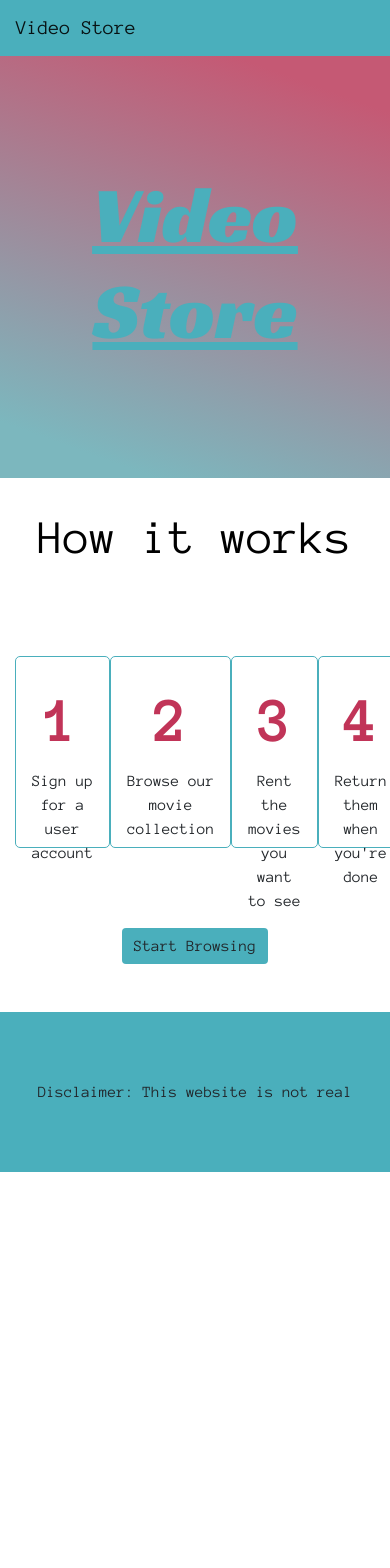
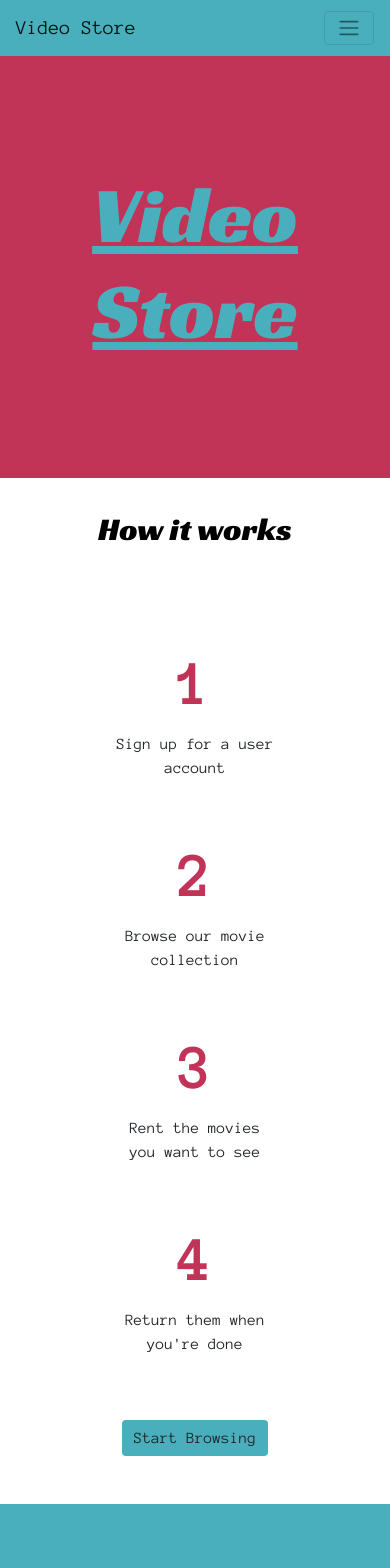
Before and after one commit to fishj123/Video-Store, a React (Create React App) app: page / in a window 390 px wide. Shown: the top 1568 px of the page. Before the commit the page ends 1172 px from the top, so only its background shows below. Built offline with nearby package versions, Linux system fonts and the light colour scheme.

Commit message:
media queries for mobile screen sizes

```diff
--- a/public/index.html
+++ b/public/index.html
@@ -36,5 +36,11 @@
       To begin the development, run `npm start` or `yarn start`.
       To create a production bundle, use `npm run build` or `yarn build`.
     -->
+    <script src="https://code.jquery.com/jquery-3.3.1.slim.min.js"
+      integrity="sha384-q8i/X+965DzO0rT7abK41JStQIAqVgRVzpbzo5smXKp4YfRvH+8abtTE1Pi6jizo" crossorigin="anonymous"></script>
+    <script src="https://cdnjs.cloudflare.com/ajax/libs/popper.js/1.14.7/umd/popper.min.js"
+      integrity="sha384-UO2eT0CpHqdSJQ6hJty5KVphtPhzWj9WO1clHTMGa3JDZwrnQq4sF86dIHNDz0W1" crossorigin="anonymous"></script>
+    <script src="https://stackpath.bootstrapcdn.com/bootstrap/4.3.1/js/bootstrap.min.js"
+      integrity="sha384-JjSmVgyd0p3pXB1rRibZUAYoIIy6OrQ6VrjIEaFf/nJGzIxFDsf4x0xIM+B07jRM" crossorigin="anonymous"></script>
   </body>
 </html>
--- a/src/components/home.jsx
+++ b/src/components/home.jsx
@@ -9,6 +9,9 @@ class Home extends Component {
         <div className="row">
           <div className="col-md-12 hero">
             <h1>Video Store</h1>
+            <div className="hero-img-container">
+              <img className="camera-img" src="/images/camera.png" alt=""/>
+            </div>
           </div>
           <div className="col-md-12 how-it-works">
             <h3>How it works</h3>
@@ -28,7 +31,7 @@ class Home extends Component {
             </div>
           </div>
           <div className="col-md-12 mb-5">
-            <button className="btn my-btn-primary">Start Browsing</button>
+            <Link to="/catalogue" className="btn my-btn-primary">Start Browsing</Link>
           </div>
         </div>
       </React.Fragment>
--- a/src/components/movies.jsx
+++ b/src/components/movies.jsx
@@ -21,6 +21,7 @@ class Movies extends Component {
   };
 
   async componentDidMount() {
+    window.scrollTo(0, 0)
     const { data: movies } = await getMovies();
     const { data } = await getGenres();
     const genres = [{ _id: "", name: "All Genres" }, ...data];
@@ -80,7 +81,7 @@ class Movies extends Component {
 
     return (
       <div className="row content-container">
-        <div className="col-md-3">
+        <div className="col-md-12 col-xl-3">
           <GenresList
             genres={this.state.genres}
             currentGenre={this.state.currentGenre}
@@ -97,7 +98,7 @@ class Movies extends Component {
           />
         </div>
 
-        <div className="col-md-9">
+        <div className="col-md-12 col-xl-9">
           <h3>Movies</h3>
           {this.state.movies.length === 0 && (
             <div className="d-flex justify-content-center mt-5">
--- a/src/components/navbar.jsx
+++ b/src/components/navbar.jsx
@@ -11,8 +11,11 @@ class NavBar extends Component {
         <NavLink className="navbar-brand" to="/">
           Video Store
         </NavLink>
-        <div className="collapse navbar-collapse" id="navbarNav">
-          <ul className="navbar-nav">
+        <button className="navbar-toggler" type="button" data-toggle="collapse" data-target="#navbarSupportedContent" aria-controls="navbarSupportedContent" aria-expanded="false" aria-label="Toggle navigation">
+          <span className="navbar-toggler-icon"></span>
+        </button>
+        <div className="collapse navbar-collapse"  id="navbarSupportedContent">
+          <ul className="navbar-nav mr-auto">
             <li className="nav-item">
               <NavLink className="nav-link" to="/">
                 Home
--- a/src/components/userDashboard.jsx
+++ b/src/components/userDashboard.jsx
@@ -28,7 +28,7 @@ class UserDashboard extends Component {
     return (
       <div className="content-container">
         <div className="row">
-          <section className="col-md-3 dash-column-left">
+          <section className="col-md-12 col-xl-3 dash-column-left">
             <h3>My Rentals</h3>
             <ul className="list-group">
               {user.rentals.map(movie => (
@@ -38,7 +38,7 @@ class UserDashboard extends Component {
               ))}
             </ul>
           </section>
-          <section className="col-md-9" style={{minHeight: "70vh"}}>
+          <section className="col-md-12 col-xl-9" style={{minHeight: "70vh"}}>
 
           {user.isAdmin && <section>
             <h3>Admin Dashboard - {user.name}</h3>
--- a/src/index.css
+++ b/src/index.css
@@ -78,15 +78,26 @@ code {
   color: var(--light-color);
   height: 50vh;
   background: rgb(193, 52, 88);
-  background: linear-gradient(
-    200deg,
-    rgb(197, 89, 116) 10%,
-    rgb(124, 183, 190) 90%
-  );
+
+}
+
+.hero-img-container {
+  height: 30rem;
+  width: 30rem;
+  position: absolute;
+  right: 0;
+  top: 100%;
+}
+
+.camera-img {
+  background-blend-mode: darken;
+  max-width: 100%;
+  max-height: 100%;
 }
 
 .how-it-works h3 {
   color: black;
+  font-family: "Racing Sans One";
 }
 
 .how-it-works {
@@ -101,14 +112,28 @@ code {
   justify-content: space-around;
   align-items: center;
   height: 20rem;
-  padding-bottom: 2rem;
+  padding: 0 15rem 2rem 15rem;
+}
+
+@media only screen and (max-width: 801px) {
+  .home-boxes-container {
+    flex-direction: column;
+    height: auto;
+    padding: 2rem;
+  }
+}
+
+@media only screen and (max-width: 500px) {
+  .camera-img {
+    display: none;
+  }
 }
 
 .how-it-works-boxes {
   width: 12rem;
   height: 12rem;
   border-radius: 5px;
-  border: 1px solid var(--primary-color);
+  /* border: 1px solid var(--primary-color); */
   display: flex;
   flex-direction: column;
   align-items: center;
@@ -146,6 +171,25 @@ code {
   min-height: 100vh;
 }
 
+@media only screen and (max-width: 1441px) {
+  .movies-grid {
+    grid-template-columns: repeat(3, 1fr);
+}
+}
+
+@media only screen and (max-width: 920px) {
+  .movies-grid {
+    grid-template-columns: repeat(2, 1fr);
+}
+}
+
+@media only screen and (max-width: 650px) {
+  .movies-grid {
+    grid-template-columns: repeat(1, 1fr);
+}
+}
+
+
 .img-container {
   height: 20rem;
   width: 15rem;
@@ -179,6 +223,7 @@ code {
   background-color: var(--primary-color);
 }
 
+
 #sort {
   width: 50%;
 }
@@ -188,11 +233,47 @@ code {
   padding-left: 0.5rem;
 }
 
+@media only screen and (max-width: 650px) {
+  .pagination {
+    display: flex;
+    justify-content: center;
+}
+
+.order-by {
+  display: flex;
+  flex-direction: column;
+  align-items: center;
+}
+
+.content-container {
+  padding: 1rem;
+  padding-top: 3rem;
+}
+}
+
 /* movie page styles */
 
 .movie-page-img-container {
   height: 30rem;
   width: 20rem;
+}
+
+@media only screen and (max-width: 801px) {
+  .movie-page-img-container {
+  height: 15rem;
+  width: 10rem;
+  margin: auto;
+  margin-bottom: 2rem;
+}
+
+}
+
+@media only screen and (max-width: 801px) {
+  .movie-page-img-container {
+  height: 12rem;
+  width: 8rem;
+}
+
 }
 
 .movie-page-img-container img {
@@ -231,6 +312,26 @@ code {
   color: var(--light-color);
 }
 
+@media only screen and (max-width: 500px) {
+  h3 {
+    font-size: 2rem;
+  }
+
+  .user-form {
+    width: 95%
+  }
+
+}
+
+@media only screen and (max-width: 1005px) {
+  .user-form {
+    width: 80%;
+    padding: 1rem;
+  }
+
+
+}
+
 .user-form .input {
   width: 60%;
   margin: auto;
@@ -249,6 +350,18 @@ code {
 .dash-column-left {
   border-right: 1px solid black;
 
+}
+
+@media only screen and (max-width: 1025px) {
+  .dash-column-left {
+  border-right: 0;
+  margin-bottom: 3rem;
+
+}
+
+.movie-form-container {
+  width: 90%;
+}
 }
 
 
```
Also changed, not shown: public/images/camera.png (added).
